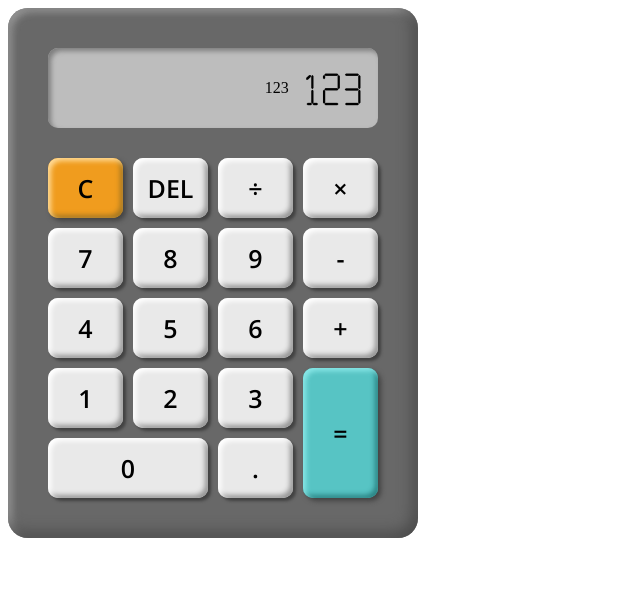
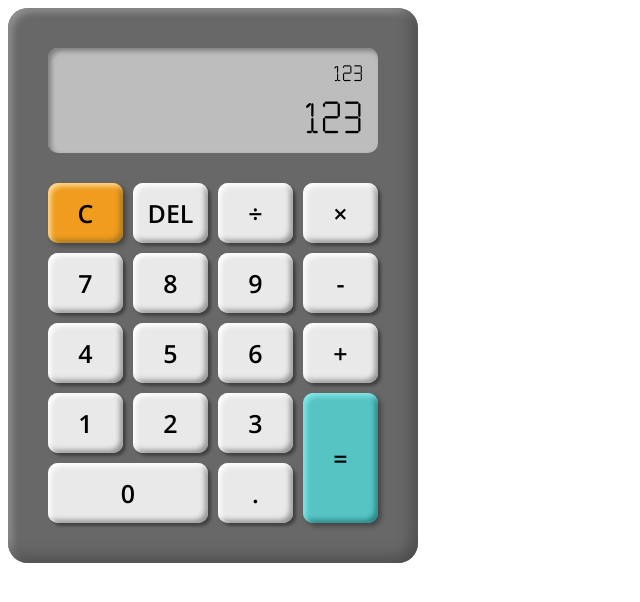
Before and after one commit to kagexin/calculator, a plain HTML site: page index.html in a window 1280 px wide. Shown: the whole page, without its empty margins (0-640 px from the left). Drawn offline with nearby package versions, Linux system fonts and the light colour scheme.

Commit message:
Add styles to secondary display

```diff
--- a/styles.css
+++ b/styles.css
@@ -4,7 +4,7 @@
 }
 
 .calculator-box {
-    height: 450px;
+    height: 475px;
     width: 330px;
     background-color: rgb(104, 104, 104);
     border-radius: 20px;
@@ -17,22 +17,27 @@
 }
 
 .calculator-display {
-    height: 80px;
+    height: 105px;
     width: 330px;
     background-color:rgb(189, 189, 189);
     border-radius: 10px;
     margin: 0;
     display: flex;
-    align-items: center;
-    justify-content: flex-end;
+    align-items: flex-end;
+    flex-direction: column;
     box-shadow: inset 3px 3px 5px rgb(126, 126, 126);
+}
+
+.prev-result {
+    font-family: "Calculator";
+    font-size: 25px;
+    margin: 10px 15px 0;
 }
 
 .display-text {
     font-family: "Calculator";
     font-size: 50px;
     margin: 0 15px;
-    text-align: right;
 }
 
 .buttons {
```
